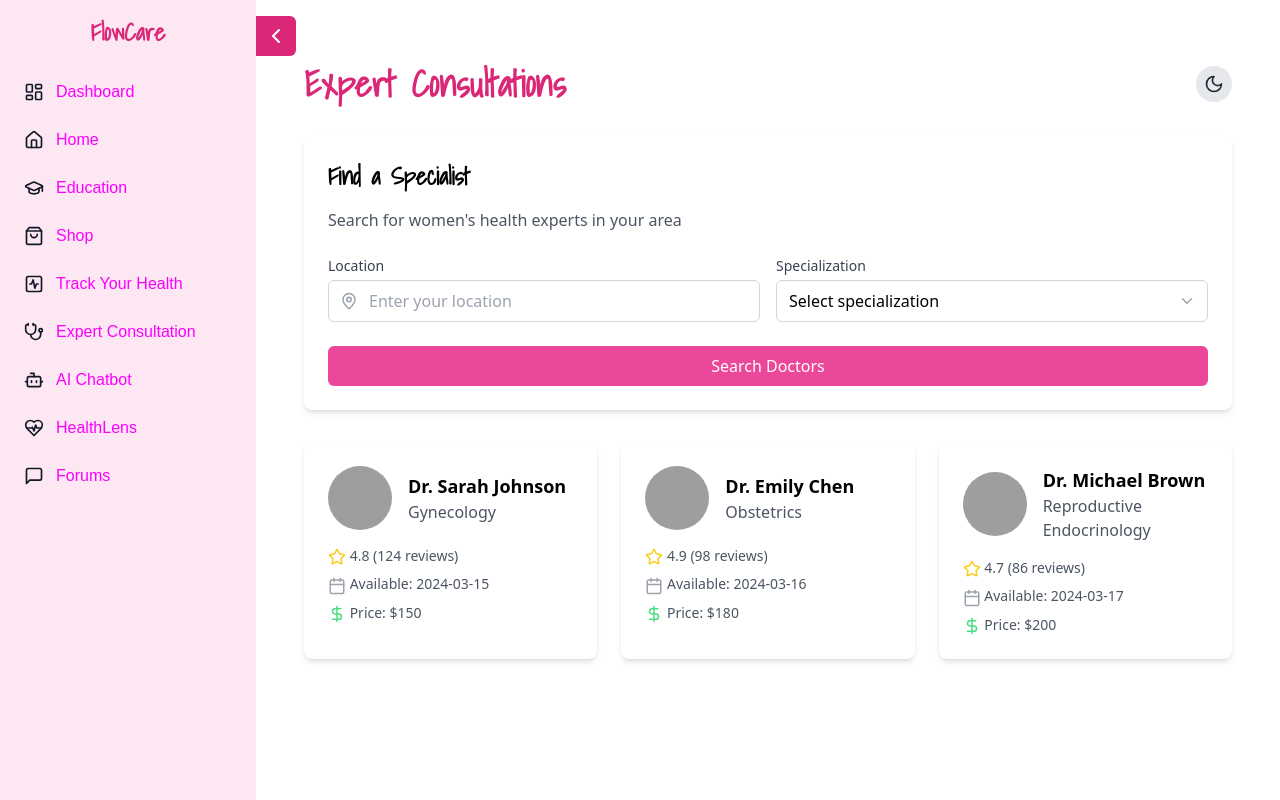
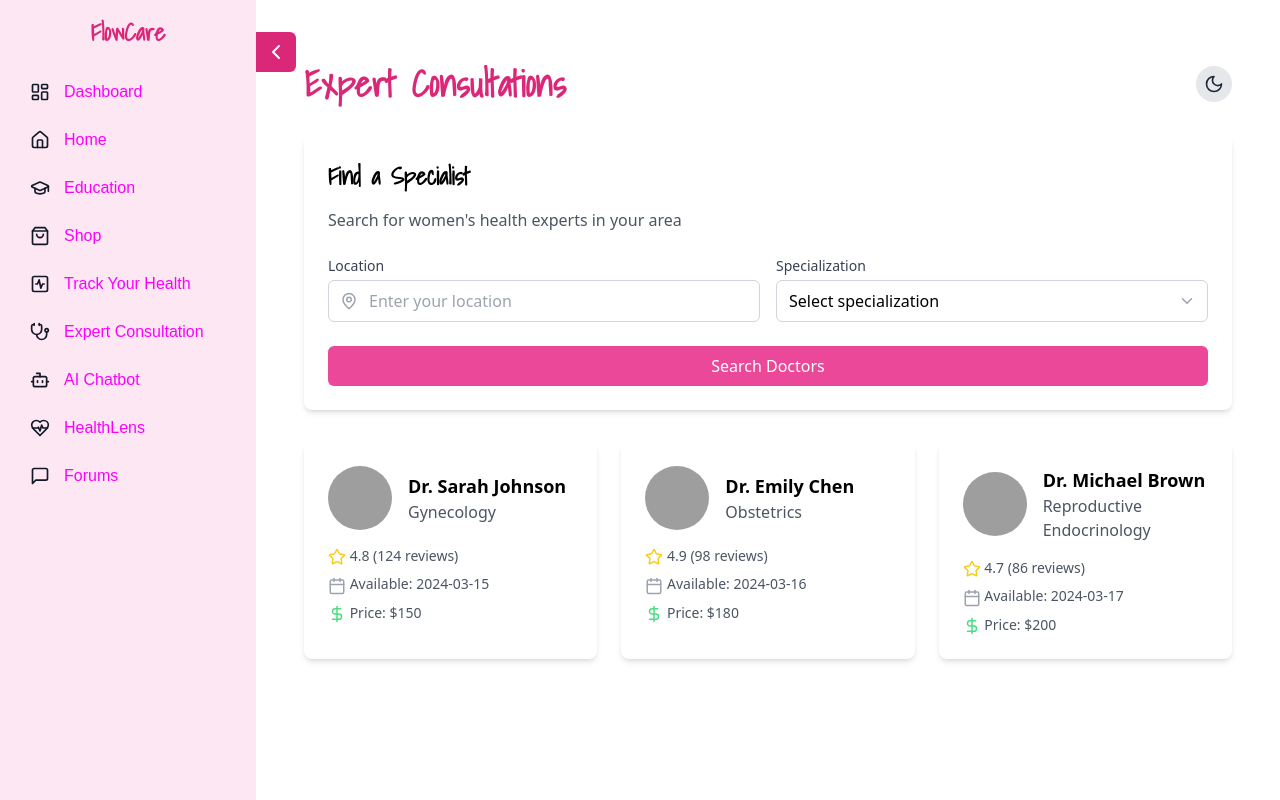
Before and after one commit to talhadevelopes/FlowCare2, a React (Vite) app in the folder Frontend/: page /consultations in a window 1280 px wide. Built offline with nearby package versions, Linux system fonts and the light colour scheme; grey boxes are pictures that could not be loaded.

Commit message:
Issue number #48 and #52 solved

```diff
--- a/Frontend/src/components/Sidebar.jsx
+++ b/Frontend/src/components/Sidebar.jsx
@@ -17,15 +17,14 @@ const SidebarLink = ({ icon, label, onClick, active = false, collapsed = false }
   return (
     <button
       onClick={onClick}
-      className={`flex items-center w-full px-3 py-2 rounded-lg transition-colors ${
+      className={`flex items-center space-x-2 w-full px-2 py-2 rounded-lg transition-colors ${
         active
           ? "bg-pink-200 dark:bg-pink-900 text-pink-800 dark:text-pink-200"
           : "text-gray-900 dark:text-gray-300 hover:bg-pink-100 dark:hover:bg-gray-700"
       }`}
-      title={label}
     >
-      <div className="flex items-center justify-center w-5 h-5 shrink-0">{icon}</div>
-      {!collapsed && <span className="ml-3 truncate">{label}</span>}
+      <div className="flex items-center justify-center w-8">{icon}</div>
+      {collapsed ? null : <span>{label}</span>}
     </button>
   )
 }
@@ -38,46 +37,79 @@ export const Sidebar = ({ darkMode }) => {
     navigate(path)
   }
 
-  const sidebarItems = [
-    { icon: <LayoutDashboard size={20} />, label: "Dashboard", path: "/dashboard" },
-    { icon: <Home size={20} />, label: "Home", path: "/" },
-    { icon: <GraduationCap size={20} />, label: "Education", path: "/blogs" },
-    { icon: <ShoppingBag size={20} />, label: "Shop", path: "/Ecom" },
-    { icon: <ActivitySquare size={20} />, label: "Track Your Health", path: "/tracker" },
-    { icon: <Stethoscope size={20} />, label: "Expert Consultation", path: "/consultations" },
-    { icon: <Bot size={20} />, label: "AI Chatbot", path: "/ChatBot" },
-    { icon: <HeartPulse size={20} />, label: "HealthLens", path: "/symptomsanalyzer" },
-    { icon: <MessageSquare size={20} />, label: "Forums", path: "/forums" },
-  ]
-
   return (
     <aside
       className={`bg-pink-100 dark:bg-gray-800 min-h-screen sticky top-0 transition-all duration-300 z-30
-        ${isCollapsed ? "w-16" : "w-64"}`}
+        ${isCollapsed ? "w-24" : "w-64"}`}
     >
-      <div className="h-full px-3 py-4 flex flex-col space-y-2">
+      <div className="h-full px-4 py-4 flex flex-col space-y-2">
         <h1
           className={`text-2xl font-bold text-pink-600 dark:text-pink-400 mb-4 transition-all duration-200 text-center
-          ${isCollapsed ? "text-2xl" : ""}`}
+          ${isCollapsed ? "text-xl" : ""}`}
         >
           {isCollapsed ? "FC" : "FlowCare"}
         </h1>
-        {sidebarItems.map((item, index) => (
-          <SidebarLink
-            key={index}
-            icon={item.icon}
-            label={item.label}
-            onClick={() => handleNavigation(item.path)}
-            collapsed={isCollapsed}
-          />
-        ))}
+        <SidebarLink
+          icon={<LayoutDashboard size={20} />}
+          label="Dashboard"
+          onClick={() => handleNavigation("/dashboard")}
+          collapsed={isCollapsed}
+        />
+        <SidebarLink
+          icon={<Home size={20} />}
+          label="Home"
+          onClick={() => handleNavigation("/")}
+          collapsed={isCollapsed}
+        />
+        <SidebarLink
+          icon={<GraduationCap size={20} />}
+          label="Education"
+          onClick={() => handleNavigation("/blogs")}
+          collapsed={isCollapsed}
+        />
+        <SidebarLink
+          icon={<ShoppingBag size={20} />}
+          label="Shop"
+          onClick={() => handleNavigation("/Ecom")}
+          collapsed={isCollapsed}
+        />
+        <SidebarLink
+          icon={<ActivitySquare size={20} />}
+          label="Track Your Health"
+          onClick={() => handleNavigation("/tracker")}
+          collapsed={isCollapsed}
+        />
+        <SidebarLink
+          icon={<Stethoscope size={20} />}
+          label="Expert Consultation"
+          onClick={() => handleNavigation("/consultations")}
+          collapsed={isCollapsed}
+        />
+        <SidebarLink
+          icon={<Bot size={20} />}
+          label="AI Chatbot"
+          onClick={() => handleNavigation("/ChatBot")}
+          collapsed={isCollapsed}
+        />
+        <SidebarLink
+          icon={<HeartPulse size={20} />}
+          label="HealthLens"
+          onClick={() => handleNavigation("/symptomsanalyzer")}
+          collapsed={isCollapsed}
+        />
+        <SidebarLink
+          icon={<MessageSquare size={20} />}
+          label="Forums"
+          onClick={() => handleNavigation("/forums")}
+          collapsed={isCollapsed}
+        />
       </div>
 
       <button
         onClick={() => setIsCollapsed(!isCollapsed)}
-        className={`fixed top-4 z-50 p-2 bg-pink-600 text-white rounded-r-md transition-all duration-300 ease-in-out
+        className={`fixed top-8 z-50 p-2 bg-pink-600 text-white rounded-r-md transition-all duration-300 ease-in-out
           focus:outline-none focus:ring-2 focus:ring-pink-500 focus:ring-opacity-50
-          ${isCollapsed ? "left-16" : "left-64"}`}
+          ${isCollapsed ? "left-24" : "left-64"}`}
         aria-label={isCollapsed ? "Expand sidebar" : "Collapse sidebar"}
       >
         <ChevronRight
```
